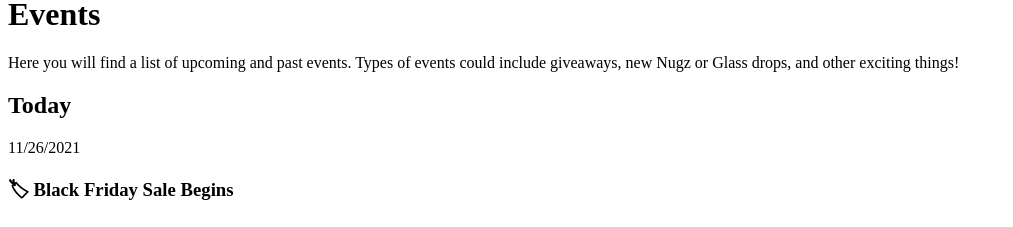
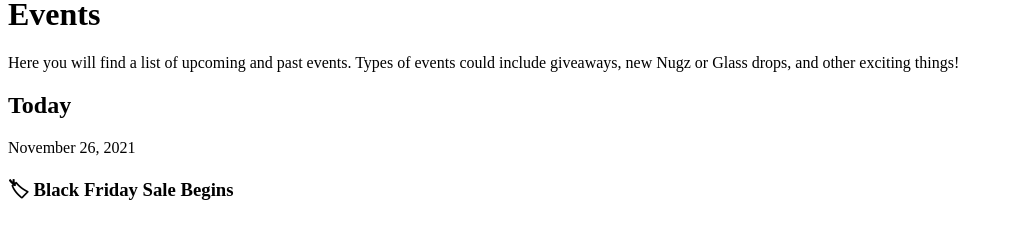
Before and after one commit to 1forh/algonugz.com, a Next.js app: page /events in a window 1280 px wide. Shown: the part 1500-1727 px from the top of the page, without its empty margins (0-1013 px from the left). Built offline with nearby package versions, Linux system fonts and the light colour scheme.

Commit message:
💄 updates date format

```diff
--- a/components/TheScheduleEvent.js
+++ b/components/TheScheduleEvent.js
@@ -6,13 +6,13 @@
   return (
     <div className={className}>
       <div
-        className={`flex items-center justify-between w-full mb-4 max-w-xl  pb-4`}
+        className={`flex items-center justify-between w-full mb-4 max-w-xl pb-4`}
       >
         <div>
           <p className='mb-2 font-medium text-opacity-75 text-green-50'>
-            {dayjs(event.date).format('MM/DD/YYYY')}
+            {dayjs(event.date).format('MMMM D, YYYY')}
           </p>
-          <div className={`space-y-5 ${event.nft && 'mb-8'}`}>
+          <div className={`space-y-3 ${event.nft && 'mb-8'}`}>
             <h3 className='text-xl font-medium text-green-300'>
               {event.title}
             </h3>
```
